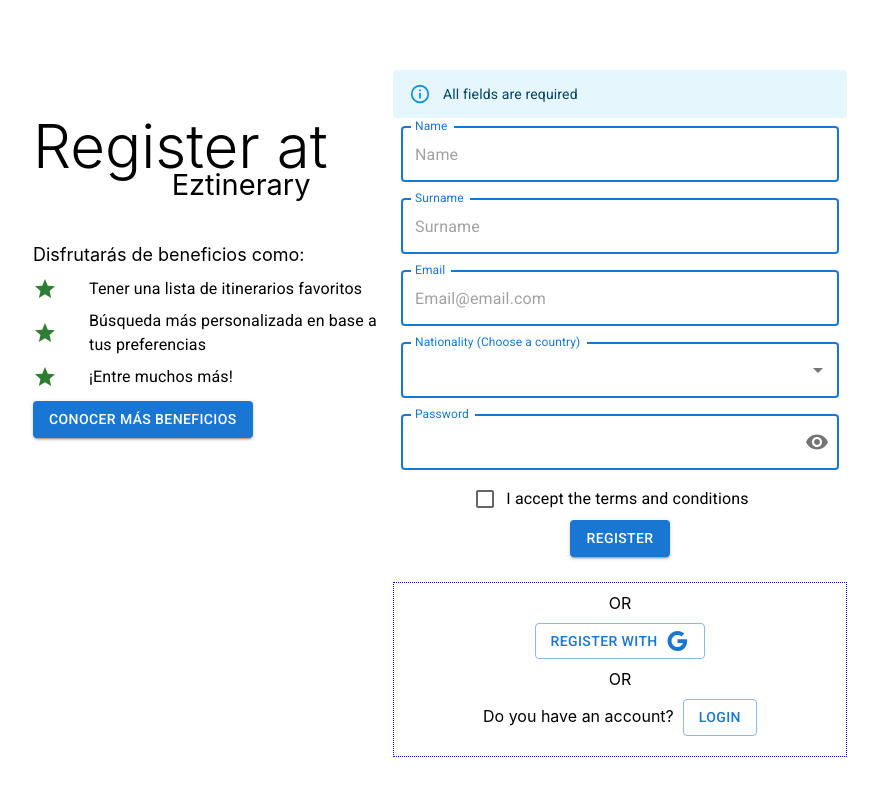
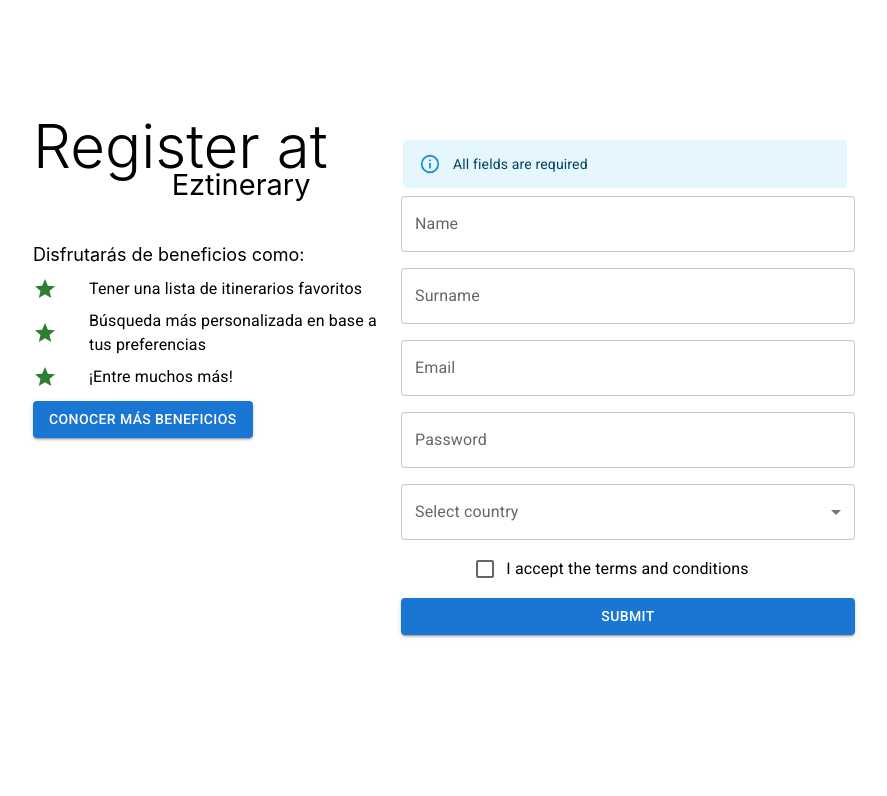
Before and after one commit to henry-equipo-ocho/proyecto-grupal, a React (Create React App) app in the folder client/: page /register in a window 1280 px wide. Shown: the top 796 px of the page, without its empty margins (200-1087 px from the left). Built offline with nearby package versions, Linux system fonts and the light colour scheme.

Commit message:
Formulario cambiado a Forkmik funcionando.

```diff
--- a/client/package.json
+++ b/client/package.json
@@ -7,11 +7,13 @@
     "@emotion/styled": "^11.8.1",
     "@mui/icons-material": "^5.5.1",
     "@mui/material": "^5.5.1",
+    "@mui/styles": "^5.5.1",
     "@testing-library/jest-dom": "^5.16.2",
     "@testing-library/react": "^12.1.4",
     "@testing-library/user-event": "^13.5.0",
     "alert": "^5.0.10",
     "axios": "^0.26.1",
+    "formik": "^2.2.9",
     "react": "^17.0.2",
     "react-dom": "^17.0.2",
     "react-redux": "^7.2.6",
@@ -20,7 +22,8 @@
     "redux": "^4.1.2",
     "redux-thunk": "^2.4.1",
     "sweet": "^0.1.1",
-    "web-vitals": "^2.1.4"
+    "web-vitals": "^2.1.4",
+    "yup": "^0.32.11"
   },
   "scripts": {
     "start": "react-scripts start",
--- a/client/src/Components/Register/Register.jsx
+++ b/client/src/Components/Register/Register.jsx
@@ -1,152 +1,88 @@
 import React, { useState } from 'react';
+import { useFormik } from 'formik';
+import * as yup from 'yup';
+import axios from 'axios';
 import { Link } from 'react-router-dom';
 
 import Box from '@mui/material/Box';
-import IconButton from '@mui/material/IconButton';
+import Container from '@mui/material/Container';
 import Button from '@mui/material/Button';
-import OutlinedInput from '@mui/material/OutlinedInput';
+import MenuItem from '@mui/material/MenuItem';
 import InputLabel from '@mui/material/InputLabel';
-import InputAdornment from '@mui/material/InputAdornment';
+import TextField from '@mui/material/TextField';
+import Select from '@mui/material/Select';
+import List from '@mui/material/List';
 import FormControl from '@mui/material/FormControl';
-import Visibility from '@mui/icons-material/Visibility';
-import VisibilityOff from '@mui/icons-material/VisibilityOff';
 import Checkbox from '@mui/material/Checkbox';
 import FormControlLabel from '@mui/material/FormControlLabel'
-import { Container } from '@mui/material';
-import List from '@mui/material/List';
 import ListItem from '@mui/material/ListItem';
 import ListItemIcon from '@mui/material/ListItemIcon';
 import ListItemText from '@mui/material/ListItemText';
-import StarIcon from '@mui/icons-material/Star';
-import GoogleIcon from '@mui/icons-material/Google';
-import Autocomplete from '@mui/material/Autocomplete';
-import TextField from '@mui/material/TextField';
 import Alert from '@mui/material/Alert';
 import Dialog from '@mui/material/Dialog';
 import DialogActions from '@mui/material/DialogActions';
 import DialogContent from '@mui/material/DialogContent';
 import DialogContentText from '@mui/material/DialogContentText';
 import DialogTitle from '@mui/material/DialogTitle';
+import StarIcon from '@mui/icons-material/Star';
 
 import countries from './countries';
 
+const validationSchema = yup.object({
+  name: yup
+    .string('Enter your name')
+    .min(2, 'Name should be of minimum 8 characters length')
+    .required('Name is required'),
+  surname: yup
+    .string('Enter your surname')
+    .min(2, 'Surname should be of minimum 8 characters length')
+    .required('Surname is required'),
+  country: yup
+    .string('Select your country')
+    .min(3, 'Enter a valid country')
+    .required('Country is required'),
+  email: yup
+    .string('Enter your email')
+    .email('Enter a valid email')
+    .required('Email is required'),
+  password: yup
+    .string('Enter your password')
+    .min(8, 'Password should be of minimum 8 characters length')
+    .required('Password is required'),
+});
+
 export default function Register() {
   const [open, setOpen] = useState(false);
-  const [inputValue, setInputValue] = useState('')
+  const [terms, setTerms] = useState(false)
 
-  const [values, setValues] = useState({
+  const formik = useFormik({
+    initialValues: {
       name: '',
       surname: '',
+      country: '',
       email: '',
       password: '',
-    country: '',
-    terms: false,
-    showPassword: false,
+    },
+    validationSchema: validationSchema,
+    onSubmit: async (values) => {
+      if (terms) {
+        console.log(values)
+        try{
+          await axios.post('localhost:3000/signup', values)
+          alert("Succesfully registered!");
+        }
+        catch(e){
+          alert(e)
+        }
+      } else {
+        setOpen(true);
+      }
+    },
   });
-
-  const [error, setError] = useState({
-    name: '',
-    surname: '',
-    email: '',
-    password: '',
-    country: '',
-    terms: false
-  });
-
-  const handleSubmit = () => {
-    if (validateForm()) {
-      console.log("OK");
-    }
-  }
-
-  const handleChange = (prop) => (event, country) => {
-    switch (prop) {
-      case 'name': {
-        setError({
-          ...error,
-          'name': event.target.value.length > 2 ? '' : 'Error con el name'
-        })
-        break;
-      }
-
-      case 'surname': {
-        setError({
-          ...error,
-          'surname': event.target.value.length > 2 ? '' : 'Error con el surname'
-        })
-        break;
-      }
-
-      case 'email': {
-        setError({
-          ...error,
-          'email': event.target.value.length > 5 && event.target.value.includes('@') ? '' : 'Error con el email'
-        })
-        break;
-      }
-
-      case 'password': {
-        setError({
-          ...error,
-          'password': event.target.value.length > 5 ? '' : 'Error con el password'
-        })
-        break;
-      }
-      default: { break; }
-    }
-
-    setValues({ ...values, [prop]: country ? country.label.length ? country.label : '' : event.target.value });
-  };
-
-  const validateForm = () => {
-    let validado = true;
-
-    const { name, surname, email, password, country, terms } = values;
-
-    if (!name.length || error.name.length) {
-      validado = false;
-    }
-
-    if (!surname.length || error.surname.length) {
-      validado = false;
-    }
-
-    if (!email.length || error.email.length) {
-      validado = false;
-    }
-
-    if (!password.length || error.password) {
-      validado = false;
-    }
-
-    if (!country || error.country || !country.length) {
-      validado = false;
-    }
-
-    if (!terms) {
-      validado = false;
-    }
-
-    if (!validado) return setOpen(true);
-
-    return validado;
-  }
 
   const handleClose = () => {
     setOpen(false);
   };
-
-  const handleClickShowPassword = () => {
-    setValues({
-      ...values,
-      showPassword: !values.showPassword,
-    });
-  };
-
-  const handleMouseDownPassword = (event) => {
-    event.preventDefault();
-  };
-
 
   return (
     <Container sx={{ display: 'flex', flexDirection: 'row', flexWrap: 'wrap', justifyContent: 'space-evenly', alignItems: 'center' }}>
@@ -182,151 +118,98 @@ export default function Register() {
           </Box>
         </Box>
         <Box>
-          <Alert severity="info">All fields are required</Alert>
-          <Box sx={{ display: 'flex', flexWrap: 'wrap', flexDirection: 'row', justifyContent: 'center' }}>
-            <FormControl sx={{ m: 1, width: '100%' }} variant="outlined" focused>
-              <InputLabel htmlFor="name" color='primary'>Name</InputLabel>
-              <OutlinedInput
-                color={error.name.length ? 'error' : 'primary'}
-                placeholder='Name'
+          <Box sx={{ display: 'flex', flexWrap: 'wrap', flexDirection: 'column', justifyContent: 'center', marginTop: '70px' }}>
+            <Alert severity="info" sx={{ marginLeft: '10px' }}>All fields are required</Alert>
+            <form onSubmit={formik.handleSubmit}>
+              <Box>
+                <TextField
+                  sx={{ m: 1, width: '100%' }}
                   id="name"
-                type='text'
-                value={values.name}
-                onChange={handleChange('name')}
+                  name="name"
                   label="Name"
+                  value={formik.values.name}
+                  onChange={formik.handleChange}
+                  error={formik.touched.name && Boolean(formik.errors.name)}
+                  helperText={formik.touched.name && formik.errors.name}
                 />
-            </FormControl>
-            <FormControl sx={{ m: 1, width: '100%' }} variant="outlined" focused>
-              <InputLabel htmlFor="surname" color='primary'>Surname</InputLabel>
-              <OutlinedInput
-                color={error.surname.length ? 'error' : 'primary'}
-                placeholder='Surname'
+                <TextField
+                  sx={{ m: 1, width: '100%' }}
                   id="surname"
-                type='text'
-                value={values.surname}
-                onChange={handleChange('surname')}
+                  name="surname"
                   label="Surname"
+                  value={formik.values.surname}
+                  onChange={formik.handleChange}
+                  error={formik.touched.surname && Boolean(formik.errors.surname)}
+                  helperText={formik.touched.surname && formik.errors.surname}
                 />
-            </FormControl>
               </Box>
-          <Box sx={{ display: 'flex', flexDirection: 'row', justifyContent: 'center' }}>
-            <FormControl sx={{ m: 1, width: '100%' }} variant="outlined" focused>
-              <InputLabel htmlFor="email" color='primary'>Email</InputLabel>
-              <OutlinedInput
-                color={error.email.length ? 'error' : 'primary'}
-                placeholder='Email@email.com'
+              <Box>
+                <TextField
+                  sx={{ m: 1, width: '100%' }}
                   id="email"
-                type='email'
-                value={values.email}
-                onChange={handleChange('email')}
+                  name="email"
                   label="Email"
+                  value={formik.values.email}
+                  onChange={formik.handleChange}
+                  error={formik.touched.email && Boolean(formik.errors.email)}
+                  helperText={formik.touched.email && formik.errors.email}
                 />
-            </FormControl>
               </Box>
-          <Box sx={{ display: 'flex', flexDirection: 'row', justifyContent: 'center' }}>
-            <FormControl sx={{ m: 1, width: '100%' }} variant="outlined" focused>
-              <Autocomplete
+              <Box>
+                <TextField
+                  sx={{ m: 1, width: '100%' }}
+                  id="password"
+                  name="password"
+                  label="Password"
+                  type='password'
+                  value={formik.values.password}
+                  onChange={formik.handleChange}
+                  error={formik.touched.password && Boolean(formik.errors.password)}
+                  helperText={formik.touched.password && formik.errors.password}
+                />
+              </Box>
+              <FormControl sx={{ m: 1, width: '100%' }}>
+                <InputLabel id="country-select-label">Select country</InputLabel>
+                <Select labelId="country-select-label"
                   id="country"
-                color='primary'
-                options={countries}
-                autoHighlight
-                isOptionEqualToValue={e => e.label}
-                getOptionLabel={(option) => option.label || values.country}
-                onChange={handleChange('country')}
-                value={values.country}
-                inputValue={inputValue}
-                onInputChange={(_, newInputValue) => {
-                  setInputValue(newInputValue)
-                }}
-                renderOption={(props, option) => (
-                  <Box component="li" sx={{ '& > img': { mr: 2, flexShrink: 0 } }} {...props}>
+                  name="country"
+                  value={formik.values.country}
+                  defaultValue="Select country"
+                  label="Select country"
+                  onChange={formik.handleChange}
+                  error={formik.touched.country && Boolean(formik.errors.country)}
+                >
+                  {countries.map(option => {
+                    return (<MenuItem key={option.code} value={option.label}>
                       <img
-                      key={option.label}
                         width="20"
                         src={`https://flagcdn.com/w20/${option.code.toLowerCase()}.png`}
                         srcSet={`https://flagcdn.com/w40/${option.code.toLowerCase()}.png 2x`}
                         alt=""
                       />
                       {option.label}
-                  </Box>
-                )}
-                renderInput={(params) => (
-                  <TextField
-                    focused
-                    sx={{ "& input::-webkit-clear-button": { display: "none" } }}
-                    {...params}
-                    color='primary'
-                    label="Nationality (Choose a country)"
-                    inputProps={{
-                      ...params.inputProps,
-                      autoComplete: 'country-select', // disable autocomplete and autofill
-                    }}
-                  />
-                )}
-              />
+                    </MenuItem>)
+                  })}
+                </Select>
               </FormControl>
-          </Box>
-          <Box sx={{ display: 'flex', flexDirection: 'row', justifyContent: 'center' }}>
-            <FormControl sx={{ m: 1, width: '100%' }} variant="outlined" focused>
-              <InputLabel htmlFor="password" color='primary'>Password</InputLabel>
-              <OutlinedInput
-                id="password"
-                color={error.password.length ? 'error' : 'primary'}
-                type={values.showPassword ? 'text' : 'password'}
-                value={values.password}
-                onChange={handleChange('password')}
-                endAdornment={
-                  <InputAdornment position="end">
-                    <IconButton
-                      aria-label="toggle password visibility"
-                      onClick={handleClickShowPassword}
-                      onMouseDown={handleMouseDownPassword}
-                      edge="end"
-                    >
-                      {values.showPassword ? <VisibilityOff /> : <Visibility />}
-                    </IconButton>
-                  </InputAdornment>
-                }
-                label="Password"
-              />
-            </FormControl>
-          </Box>
               <Box sx={{ textAlign: 'center' }}>
                 <FormControlLabel control={<Checkbox color='primary' id='terms' onChange={e => {
-              setError({
-                ...error,
-                terms: values.terms ? 'You need accept terms and conditions.' : ''
-              })
-              setValues({ ...values, terms: e.target.checked })
+                  setTerms(e.target.checked)
                 }
-            } />} label="I accept the terms and conditions" color={error.name.length ? 'error' : ''} />
+                } />} label="I accept the terms and conditions" color={!terms ? 'error' : ''} />
               </Box>
-          <Box sx={{ textAlign: 'center', marginBottom: '25px' }}>
-            <Button color='primary' variant='contained' type='submit' onClick={handleSubmit}>
-              Register
+              <Button
+                sx={{ m: 1, width: '100%' }}
+                color="primary"
+                variant="contained"
+                type="submit"
+              >
+                Submit
               </Button>
-          </Box>
-          <Box sx={{border: '1px dotted blue', marginBottom: '25px', padding: '10px'}}>
-            <Box sx={{ textAlign: 'center', marginBottom: '10px' }}>
-              <span>OR</span>
-            </Box>
-            <Box sx={{ textAlign: 'center', marginBottom: '10px' }}>
-              <Button variant='outlined'>
-                Register with&nbsp;&nbsp;<GoogleIcon />
-              </Button>
-            </Box>
-            <Box sx={{ textAlign: 'center', marginBottom: '10px' }}>
-              <span>OR</span>
-            </Box>
-            <Box sx={{ textAlign: 'center', marginBottom: '10px' }}>
-              <span>Do you have an account?&nbsp;&nbsp;
-                <Button variant='outlined'>
-                  LOGIN
-                </Button>
-              </span>
+            </form>
           </Box>
         </Box>
-        </Box>
+      </Box >
       <Dialog
           open={open}
           keepMounted
@@ -336,14 +219,13 @@ export default function Register() {
           <DialogTitle>{"Error"}</DialogTitle>
           <DialogContent>
             <DialogContentText id="alert-dialog-slide-description">
-              You need complete form or check inputs
+              You need accept terms and conditions.
             </DialogContentText>
           </DialogContent>
           <DialogActions>
             <Button onClick={handleClose}>Check</Button>
           </DialogActions>
         </Dialog>
-      </Box>
-    </Container>
+    </Container >
   );
-}
+};
```
Lines whose indentation alone changed are shown as unchanged.
